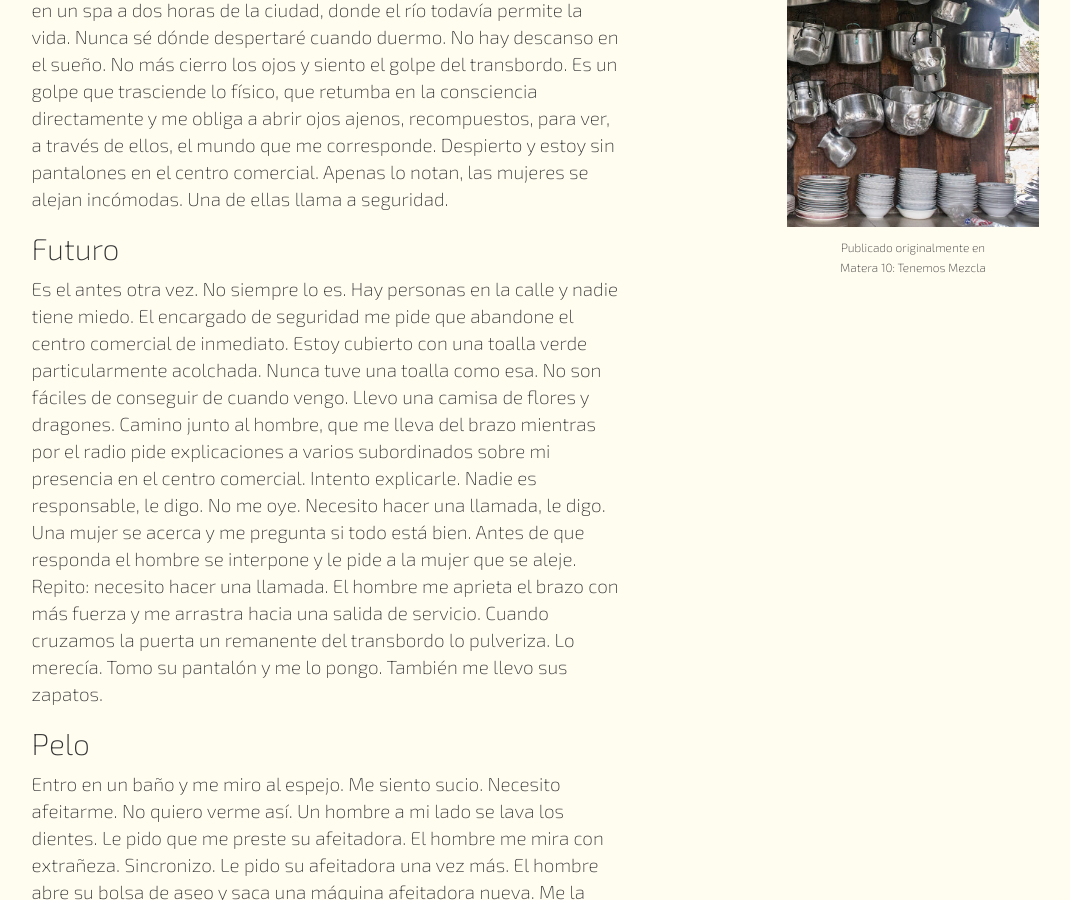
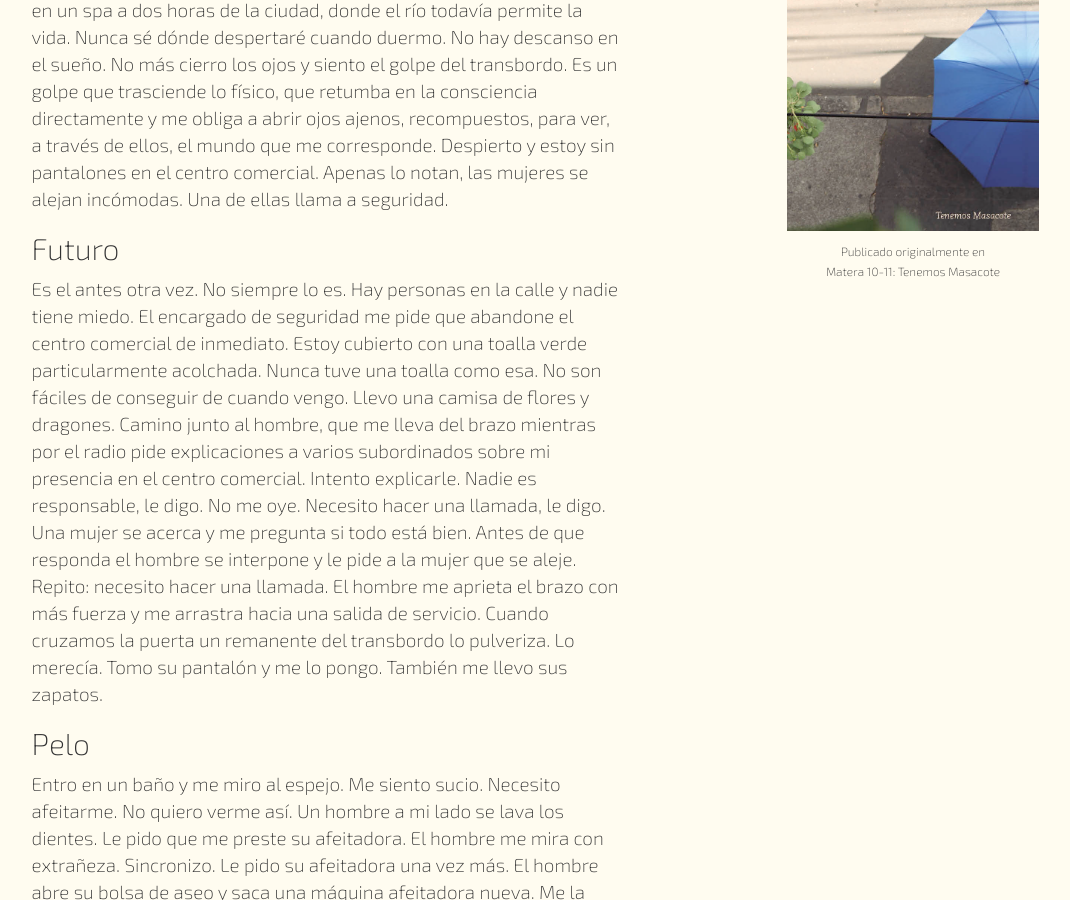
Before and after one commit to finiterank/finiterank.github.io, a Jekyll site: the page built from remix.md, in a window 1280 px wide and 900 px high, scrolled down 1263 px. Shown: the whole window, without its empty margins (117-1187 px from the left). Built offline with Jekyll 4.4.1, drawn with Linux system fonts in a browser that asks for light colours; nearby versions of some CDN libraries; Markdown is read by kramdown in place of the engine named in the settings.

Commit message:
Portada de Matera 10-11

```diff
--- a/remix.md
+++ b/remix.md
@@ -1,8 +1,8 @@
 ---
 title: "Remix"
 imagen-titulo: "/pics/piso-titulo.jpg"
-portada-revista: "/pics/matera9.jpg"
-titulo-revista: "Matera 10: Tenemos Mezcla"
+portada-revista: "/pics/matera10-11.jpg"
+titulo-revista: "Matera 10-11: Tenemos Masacote"
 layout: cuento
 ---
 
```
Also changed, not shown: pics/matera10-11.jpg (added).
